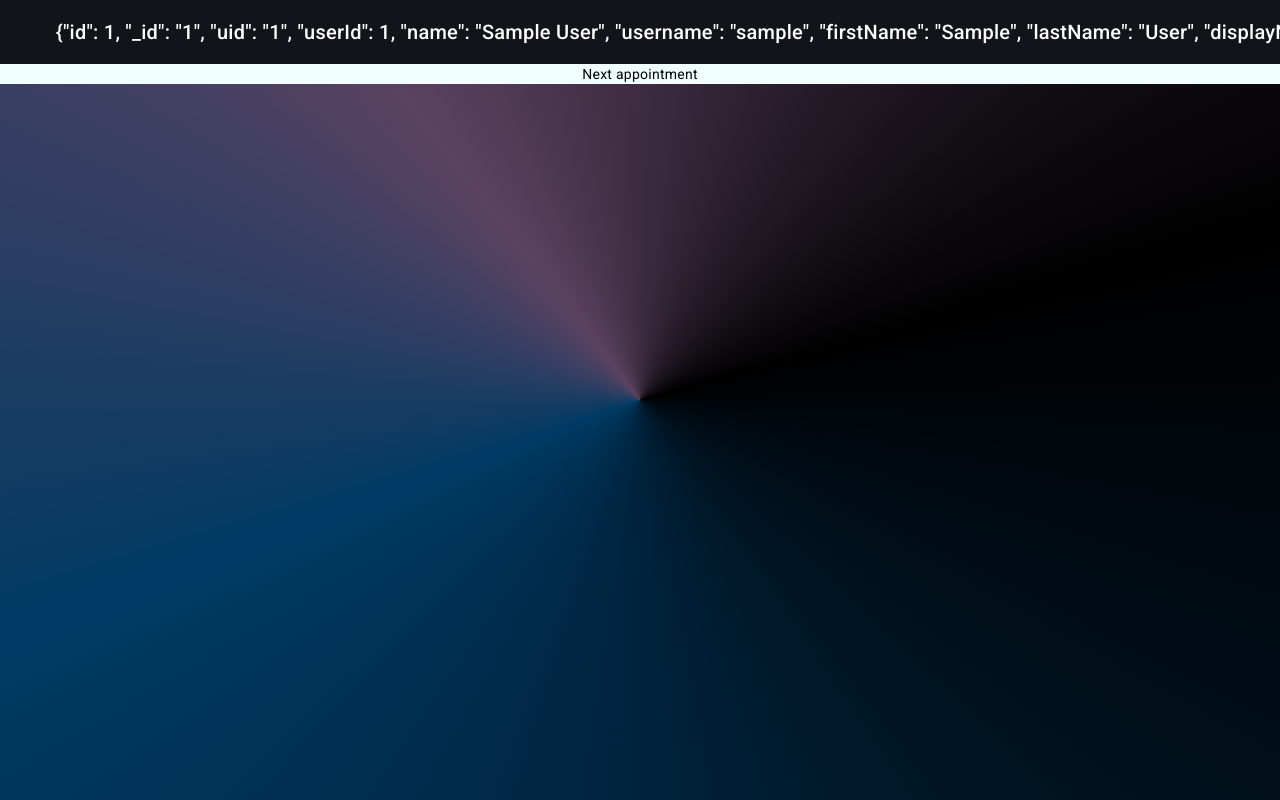
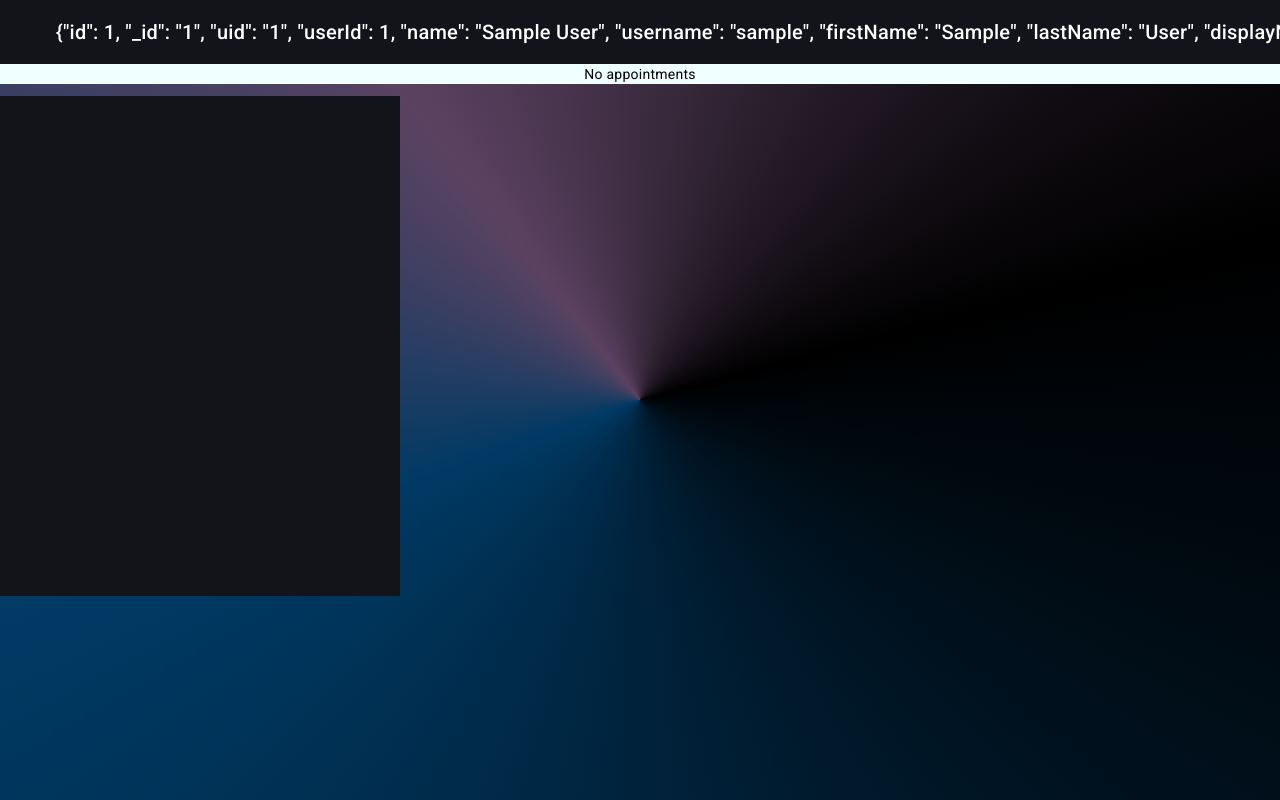
Before and after one commit to Rulopwd40/appms, an Angular app in the folder appointmentmanagementsystem.client/: page /admin-home in a window 1280 px wide. Shown: the top 800 px of the page. Built offline with nearby package versions, Linux system fonts and the light colour scheme; no server answers; sample sign-in values are in the browser's storage.

Commit message:
"Updated admin-main component CSS and HTML files"

```diff
--- a/appointmentmanagementsystem.client/src/app/admin-main/admin-main.component.css
+++ b/appointmentmanagementsystem.client/src/app/admin-main/admin-main.component.css
@@ -4,4 +4,6 @@
 
 .today-appointment{
     background-color: #13131A;
+    width: 400px;
+    height: 500px;
 }
--- a/appointmentmanagementsystem.client/src/app/admin-main/admin-main.component.html
+++ b/appointmentmanagementsystem.client/src/app/admin-main/admin-main.component.html
@@ -1,9 +1,14 @@
 <app-toolbar></app-toolbar>
 <div class="next-appointment">
+
+    @if(nextAppointment){
     <p>Next appointment</p>
-    <p>{{nextAppointment?.appointment_time}}</p>
-    <p>{{nextAppointment?.name}} {{nextAppointment?.lastname}}</p>
-
+    <p>{{nextAppointment.appointment_time}}</p>
+    <p>{{nextAppointment.name}} {{nextAppointment.lastname}}</p>
+    }
+    @else{
+        <p>No appointments</p>
+    }
 </div>
 
 <div class="today-appointment">
```
